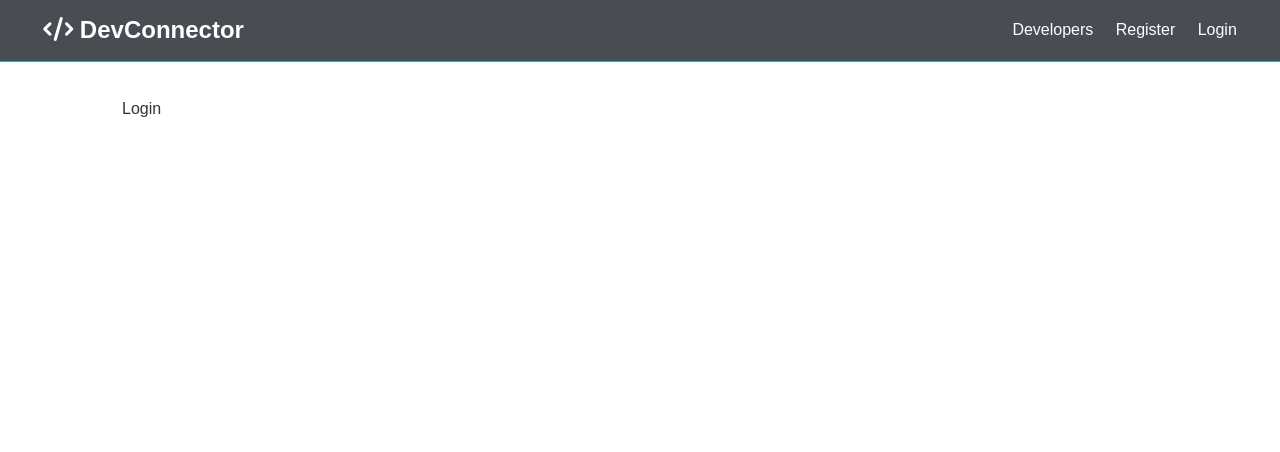
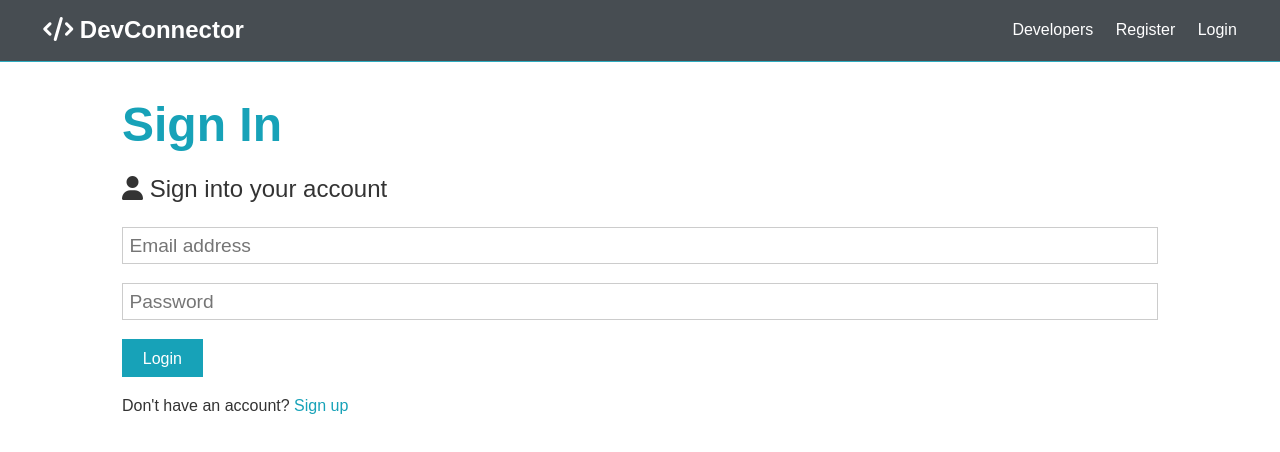
Before and after one commit to johannydls/devconnector, a React (Create React App) app in the folder client/: page /login in a window 1280 px wide. Shown: the top 452 px of the page. Built offline with nearby package versions, Linux system fonts and the light colour scheme.

Commit message:
Formulário de login

```diff
--- a/client/src/components/auth/Login.js
+++ b/client/src/components/auth/Login.js
@@ -1,9 +1,42 @@
-import React from 'react'
+import React, { Fragment, useState } from 'react'
+import { Link } from 'react-router-dom';
 
 export const Login = () => {
+
+  const [formData, setFormData] = useState({
+    email: '',
+    password: ''
+  });
+
+  const { email, password } = formData;
+
+  const onChange = e => setFormData({ ...formData, [e.target.name]: e.target.value });
+
+  const onSubmit = e => {
+    e.preventDefault();
+    console.log('Log In')
+  }
+
   return (
-    <div>
-      Login
-    </div>
+    <Fragment>
+      <h1 className="large text-primary">Sign In</h1>
+      <p className="lead">
+        <i className="fas fa-user"></i> Sign into your account
+      </p>
+      <form className="form" onSubmit={ e => onSubmit(e) }>
+        <div className="form-group">
+          <input type="email" name="email" placeholder="Email address" required
+                 value={ email } onChange={ e => onChange(e) } />
+        </div>
+        <div className="form-group">
+          <input type="password" name="password" placeholder="Password" minLength="6" required
+                 value={ password } onChange={ e => onChange(e) } />
+        </div>
+        <input className="btn btn-primary" type="submit" value="Login" />
+      </form>
+      <p className="my-1">
+        Don't have an account? <Link to="/register">Sign up</Link>
+      </p>
+    </Fragment>
   )
 }
--- a/client/src/components/auth/Register.js
+++ b/client/src/components/auth/Register.js
@@ -1,6 +1,5 @@
 import React, { Fragment, useState } from 'react'
 import { Link } from 'react-router-dom';
-import axios from 'axios';
 
 export const Register = () => {
 
@@ -15,30 +14,12 @@
 
   const onChange = e => setFormData({ ...formData, [e.target.name]: e.target.value });
 
-  const onSubmit = async e => {
+  const onSubmit = e => {
     e.preventDefault();
     if (password !== password2) {
       console.log('Passwords do not match');
     } else {
-      const newUser = {
-        name,
-        email,
-        password
-      };
-
-      try {
-        const config = {
-          headers: {
-            'Content-Type': 'Application/json'
-          }
-        }
-        const body = JSON.stringify(newUser);
-        const res = await axios.post('/api/users', body, config);
-        console.log(res.data);
-      } catch (error) {
-        console.error(error.response.data);
-      }
-
+      console.log('Success')
     }
   }
 
```
Also changed, not shown: client/src/components/auth/Login.css (deleted), client/src/components/auth/Register.css (deleted).
